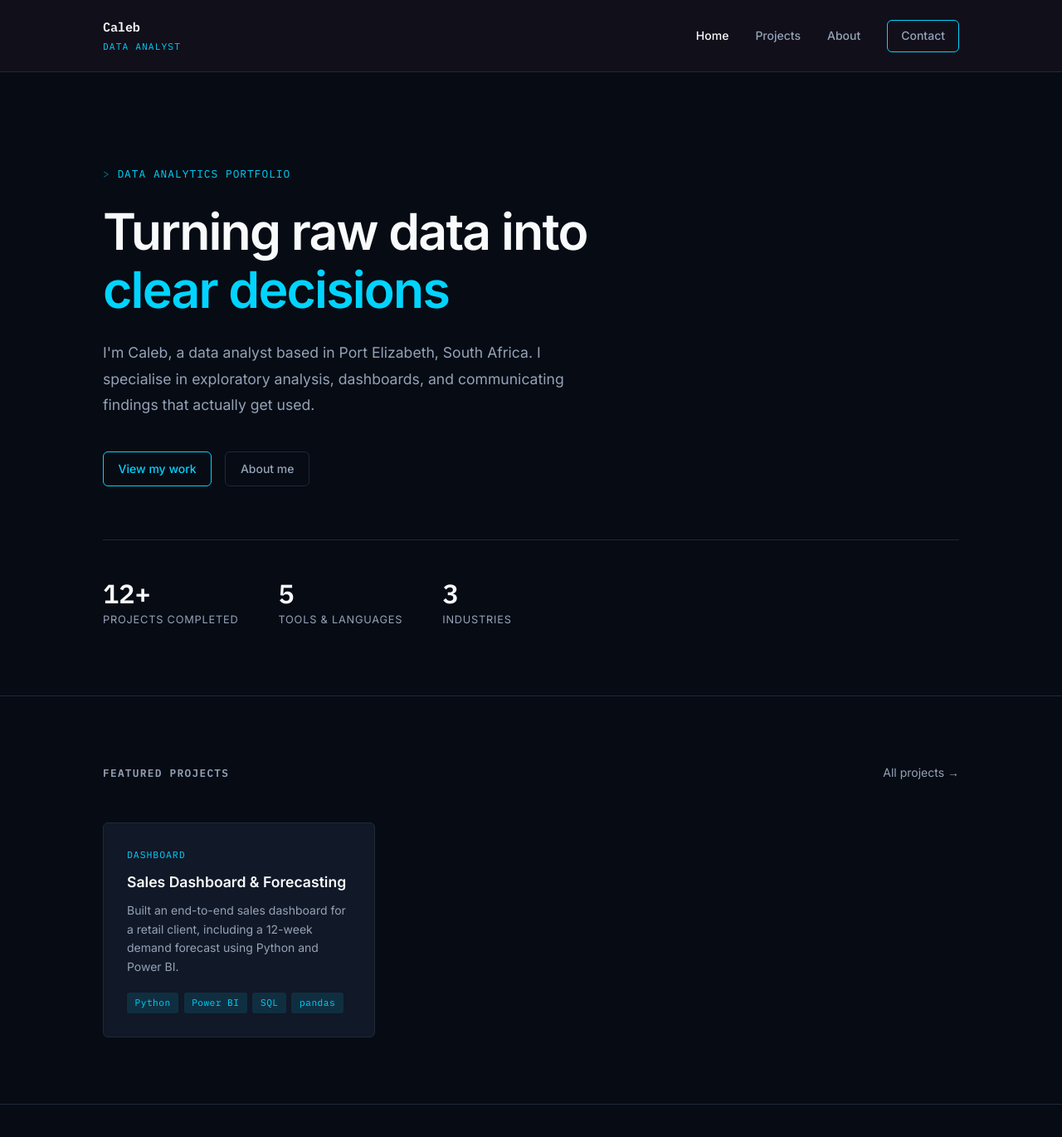
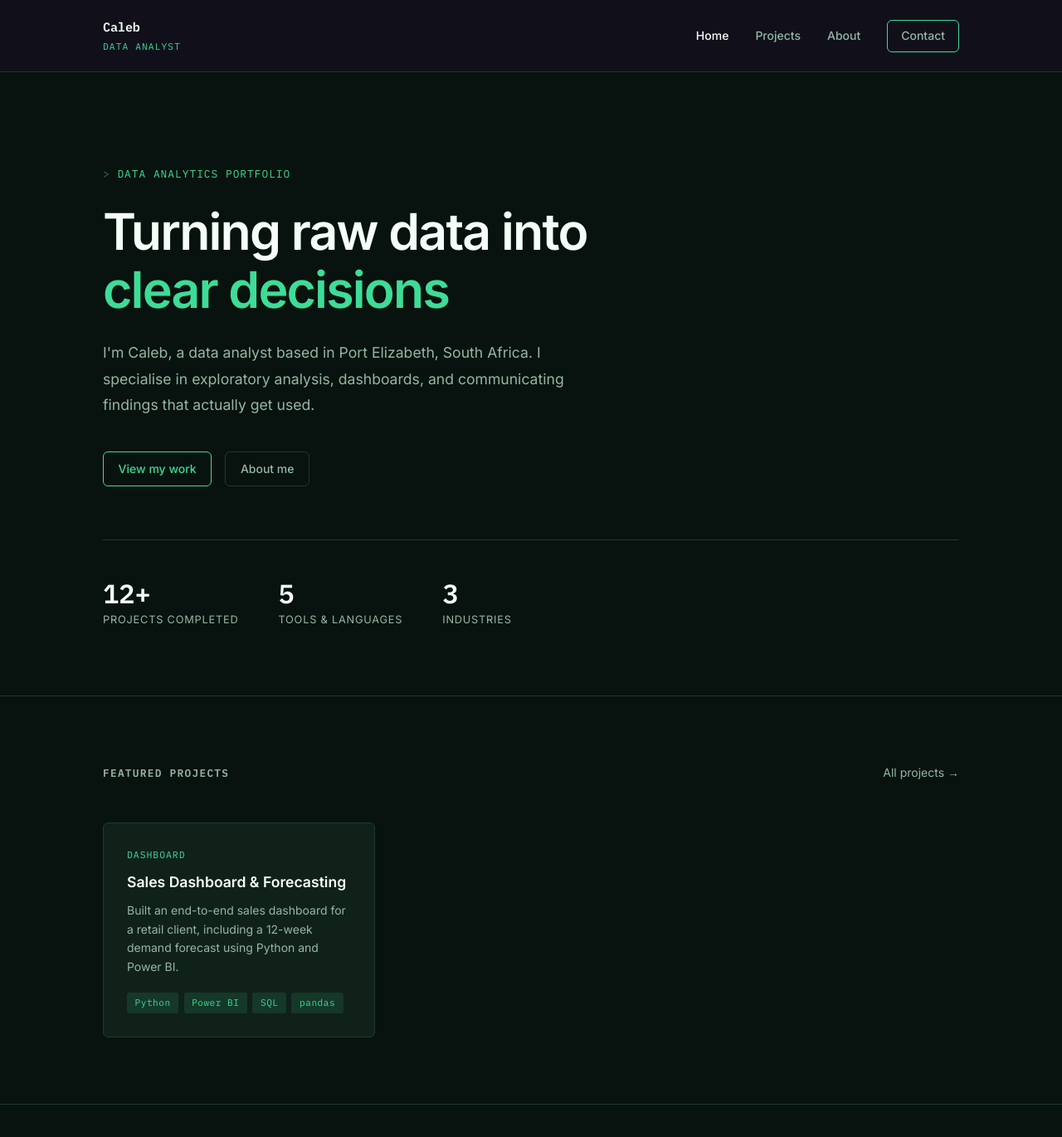
Before and after one commit to Shazilazi/Shazilazi.github.io, a Jekyll site: the page built from index.md, in a window 1280 px wide and 1400 px high. Shown: the top 1370 px of the window at 83% size. Built offline with Jekyll 4.4.1, drawn with Linux system fonts in a browser that asks for light colours.

Commit message:
Update style.css

```diff
--- a/assets/css/style.css
+++ b/assets/css/style.css
@@ -2,15 +2,15 @@
    TOKENS
    ============================================ */
 :root {
-  --bg:         #070B14;
-  --surface:    #111827;
-  --border:     #1E293B;
+  --bg:         #08120E;
+  --surface:    #10211A;
+  --border:     #1D3A2E;
 
-  --text:       #F8FAFC;
-  --muted:      #94A3B8;
+  --text:       #F5FFF8;
+  --muted:      #93B8A3;
 
-  --accent:     #00D4FF;
-  --accent-dim: rgba(0,212,255,0.12);
+  --accent:     #3DDC97;
+  --accent-dim: rgba(61,220,151,0.12);
 
    --font-mono: 'IBM Plex Mono', monospace;--font-sans: 'Inter', system-ui, sans-serif;
    --radius: 6px;--max-w: 1080px;
```
